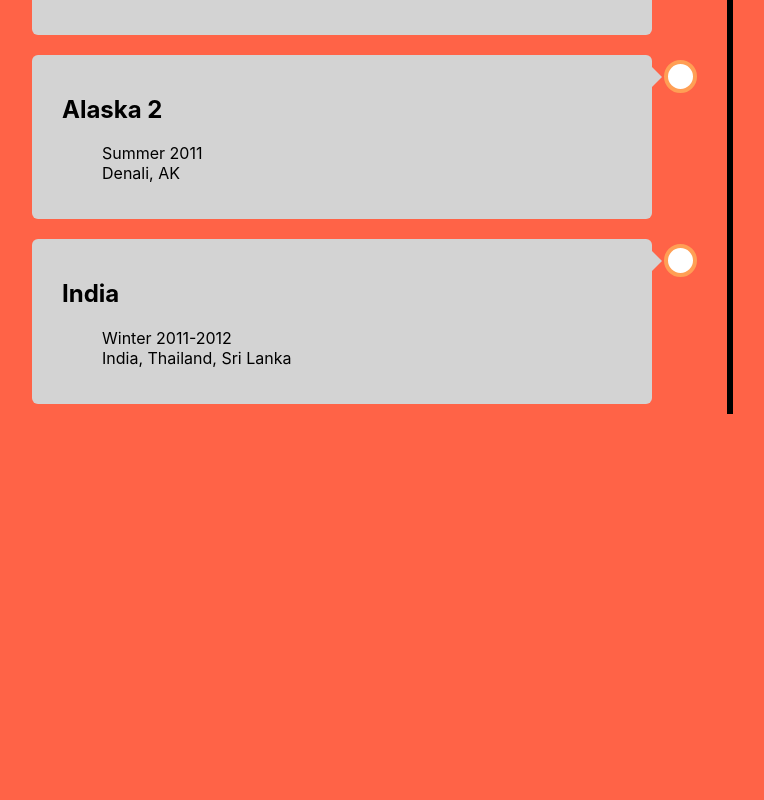
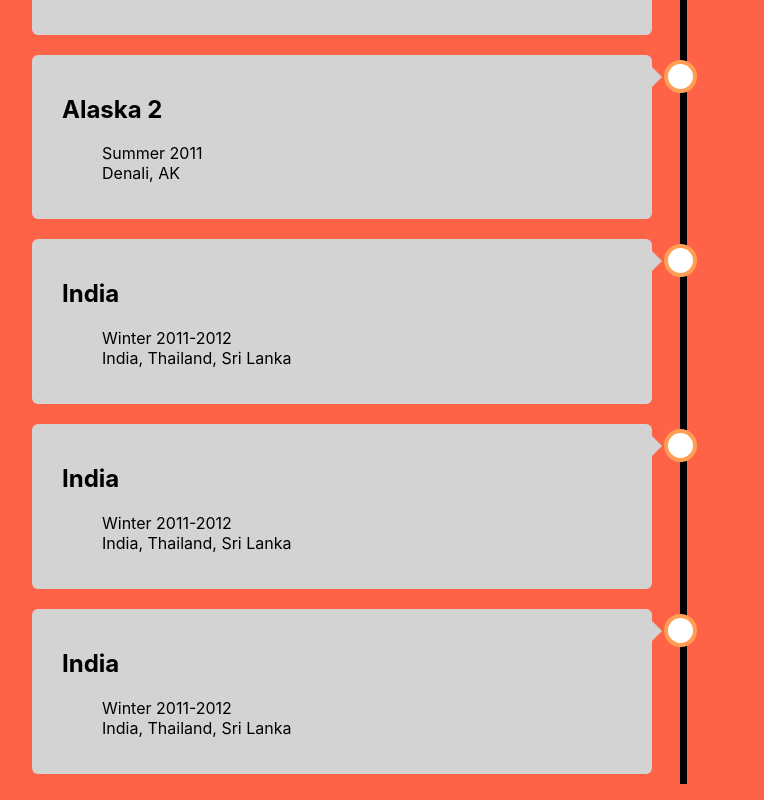
Before and after one commit to capnnemo2/timeline-1, a React (Create React App) app: page / in a window 1280 px wide. Shown: the part 410-1210 px from the top of the page, without its empty margins (8-772 px from the left). Before the commit the page ends 840 px from the top, so only its background shows below. Built offline with nearby package versions, Linux system fonts and the light colour scheme.

Commit message:
Establishes basic timeline event structure

```diff
--- a/src/BasicInfo/BasicInfo.js
+++ b/src/BasicInfo/BasicInfo.js
@@ -15,8 +15,11 @@ export default class BasicInfo extends React.Component {
                   <ul>
                     <li>{event.dates}</li>
                     <li>{event.location}</li>
+                    {/* event.description doesn't render. why? */}
+                    <li>
+                      <p>{event.description}</p>
+                    </li>
                   </ul>
-                  <p>{event.description}</p>
                 </div>
               </div>
             </li>
--- a/src/Timeline/Timeline.css
+++ b/src/Timeline/Timeline.css
@@ -8,11 +8,13 @@
 .Timeline::after {
   content: "";
   position: absolute;
-  width: 6px;
+  width: 7px;
   background-color: black;
   top: 0;
   bottom: 0;
-  left: 738px;
+  /* the left positioning doesn't scale well when the browser window size changes */
+  /* maybe this won't matter when it goes horizontal? */
+  left: 54%;
   margin-left: -3px;
 }
 
--- a/src/dummyStore.js
+++ b/src/dummyStore.js
@@ -4,7 +4,7 @@ export default {
       title: "Alaska 1",
       dates: "Summer 2010",
       location: "Denali, AK",
-      decription: "First summer season of commercial rafting",
+      decription: "First summer season of commercial rafting.",
       eventId: "abc"
     },
     {
@@ -19,7 +19,7 @@ export default {
       title: "Alaska 2",
       dates: "Summer 2011",
       location: "Denali, AK",
-      decription: "Second season rafting",
+      decription: "Second season rafting.",
       eventId: "ghi"
     },
     {
@@ -27,7 +27,23 @@ export default {
       dates: "Winter 2011-2012",
       location: "India, Thailand, Sri Lanka",
       decription:
-        "Commercial rafting in India, diving in Thailand, hitting the beach in Sri Lanka",
+        "Commercial rafting in India, diving in Thailand, hitting the beach in Sri Lanka.",
+      eventId: "jkl"
+    },
+    {
+      title: "India",
+      dates: "Winter 2011-2012",
+      location: "India, Thailand, Sri Lanka",
+      decription:
+        "Commercial rafting in India, diving in Thailand, hitting the beach in Sri Lanka.",
+      eventId: "jkl"
+    },
+    {
+      title: "India",
+      dates: "Winter 2011-2012",
+      location: "India, Thailand, Sri Lanka",
+      decription:
+        "Commercial rafting in India, diving in Thailand, hitting the beach in Sri Lanka.",
       eventId: "jkl"
     }
   ]
```
